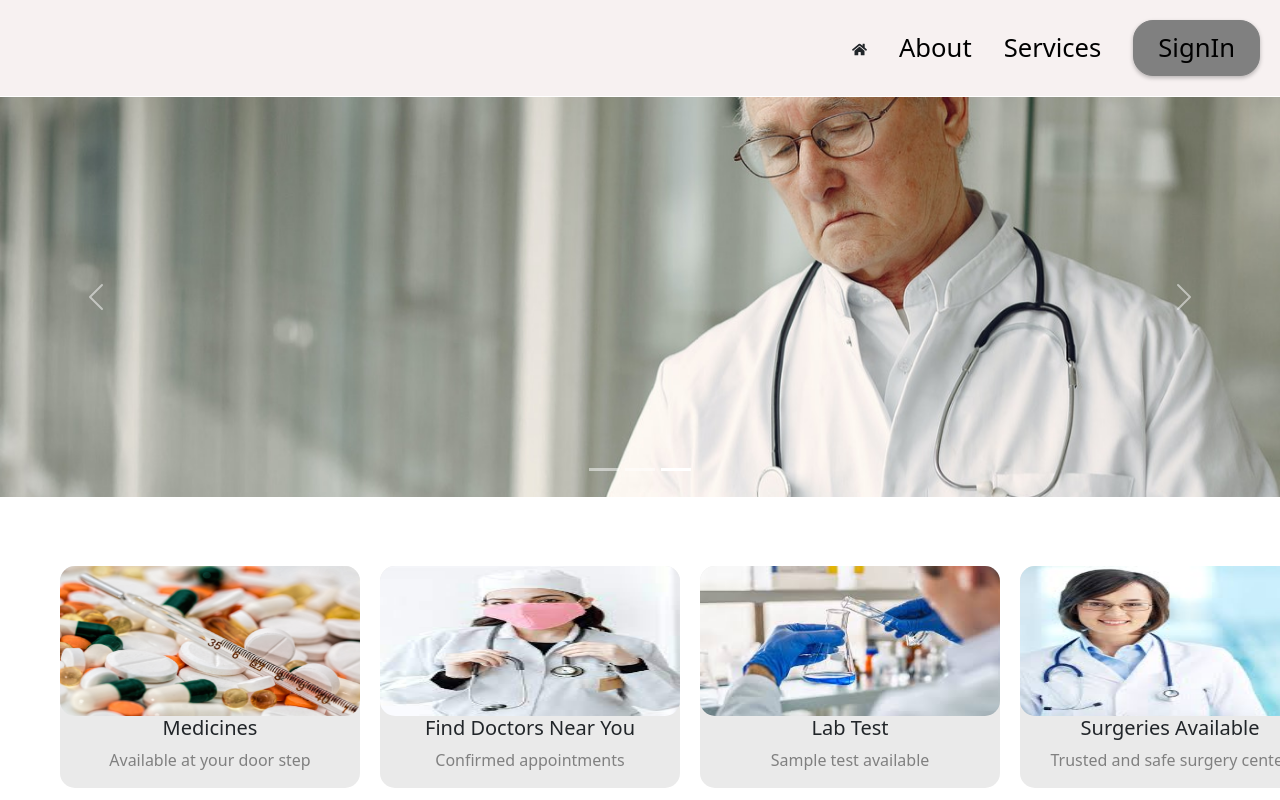
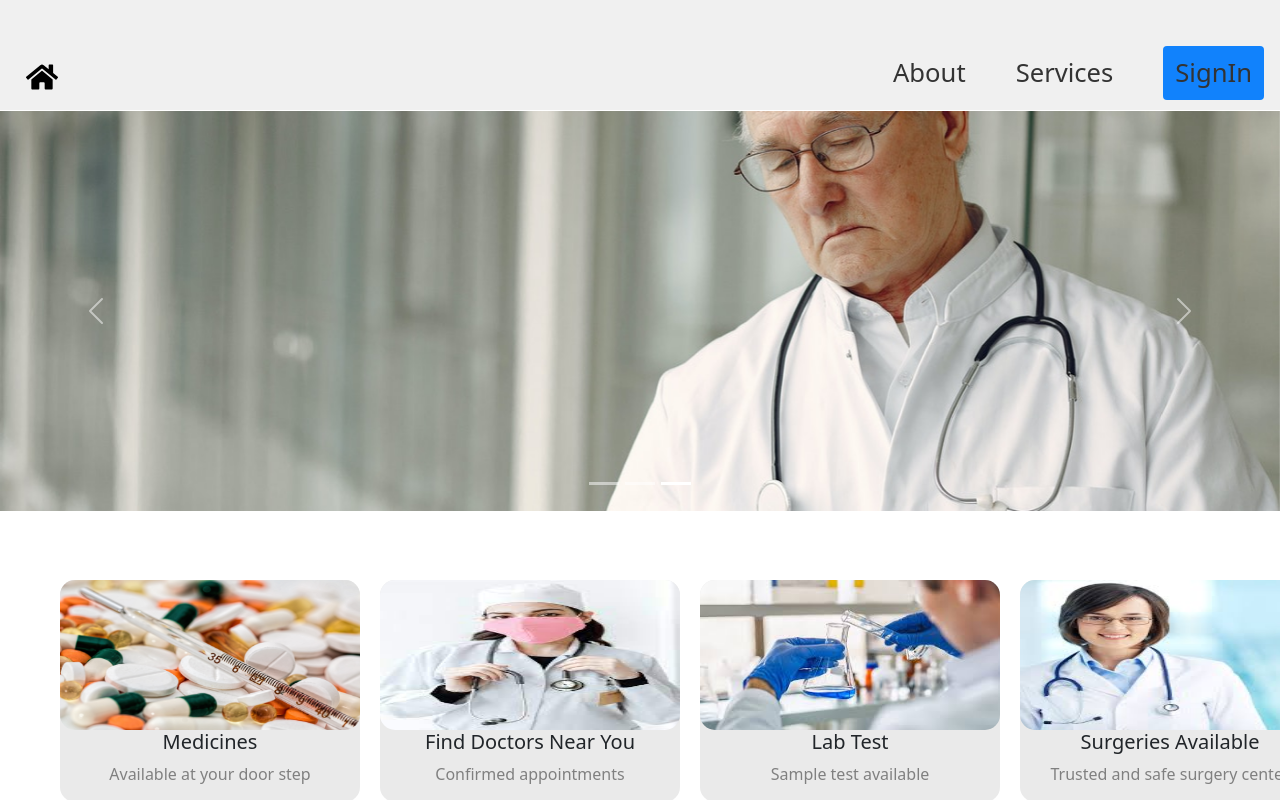
Before and after one commit to iOfficeProject/hospital_appointment_booking_system_frontend, a React (Create React App) app: page / in a window 1280 px wide. Shown: the top 800 px of the page. Built offline with nearby package versions, Linux system fonts and the light colour scheme.

Commit message:
Made changes in navbar.js fixed alignment issue

```diff
--- /dev/null
+++ b/src/Components/Home/NavBar.css
@@ -0,0 +1,54 @@
+.navbar {
+  display: flex;
+  justify-content: space-between;
+  align-items: center;
+  background-color: #f0f0f0;
+  /* padding: 10px; */
+  height: 110px;
+}
+
+.home-icon {
+  margin-left: 10px;
+  cursor: pointer;
+  color: black;
+  font-size: 2rem;
+}
+
+.navbar-items {
+  list-style: none;
+  display: flex;
+  align-items: center;
+  margin: 0;
+  padding: 0;
+}
+
+.navbar-items li {
+  margin-right: 20px;
+}
+
+.navbar-items li:last-child {
+  margin-right: 0;
+}
+
+.signin-button {
+  background-color: #1182fc;
+  color: #fff;
+  border: #fff;
+  cursor: pointer;
+  font-size: 16px;
+  padding: 8px 12px;
+  border-radius: 4px;
+}
+
+.signin-button:hover {
+  background-color: #0056b3;
+}
+
+.navbar-items li a {
+  color: #333;
+  text-decoration: none;
+}
+
+.navbar-items li a:hover {
+  color: #555;
+}
--- a/src/Components/Home/NavBar.js
+++ b/src/Components/Home/NavBar.js
@@ -1,22 +1,22 @@
 import React from "react";
-import "bootstrap/dist/css/bootstrap.min.css";
-import classes from "./NavBar.module.css";
 import { FaHome } from "react-icons/fa";
 import { Link } from "react-router-dom";
 import { useNavigate } from "react-router-dom";
+import "./NavBar.css";
 
-function App() {
+function NavBar() {
   const navigate = useNavigate();
 
   const homeClickHandler = () => {
     navigate("/");
   };
+
   return (
-    <nav className={classes.nav}>
-      <ul>
-        <div>
-          <FaHome onClick={homeClickHandler} />
-        </div>
+    <nav className="navbar">
+      <div className="home-icon" onClick={homeClickHandler}>
+        <FaHome />
+      </div>
+      <ul className="navbar-items">
         <li>
           <Link to="/about">About</Link>
         </li>
@@ -24,7 +24,7 @@ function App() {
           <Link to="/services">Services</Link>
         </li>
         <li>
-          <button>
+          <button className="signin-button">
             <Link to="/login">SignIn</Link>
           </button>
         </li>
@@ -32,4 +32,5 @@ function App() {
     </nav>
   );
 }
-export default App;
+
+export default NavBar;
```
